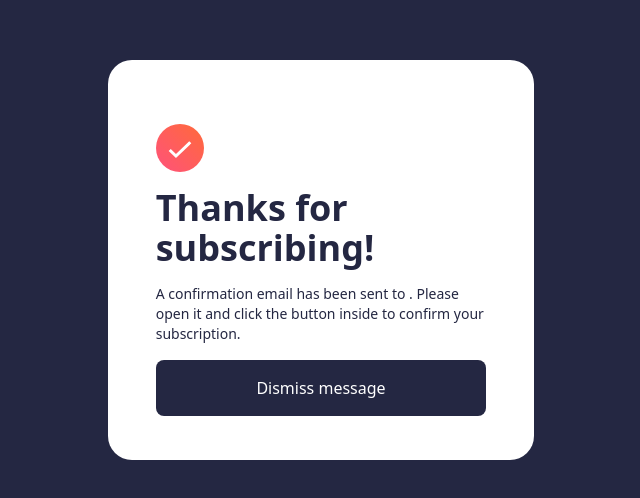
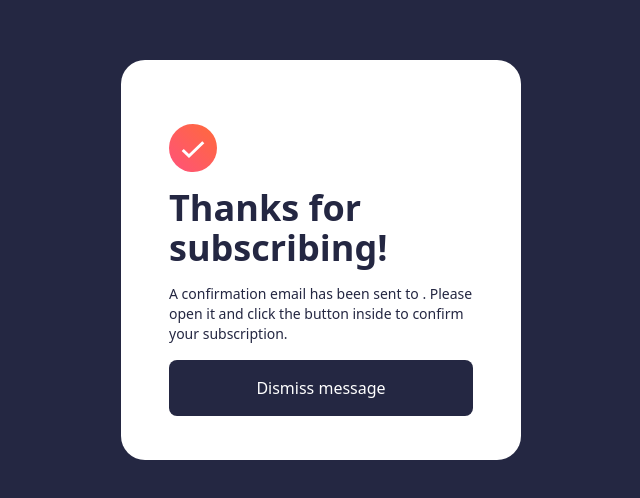
Before and after one commit to JBlezi/newsletter-signup-with-success-message, a website: page thankyou.html in a window 1280 px wide. Shown: the part 140-638 px from the top of the page, without its empty margins (319-959 px from the left). Drawn offline with nearby package versions, Linux system fonts and the light colour scheme.

Commit message:
max-width fix

```diff
--- a/main.css
+++ b/main.css
@@ -77,8 +77,15 @@
   .max-width-custom {
     max-width: 375px;
   }
+  .max-width-custom-success {
+    max-width: 375px;
+  }
 }
 
 .max-width-custom {
   max-width: 800px;
 }
+
+.max-width-custom-success {
+  max-width: 400px;
+}
--- a/thankyou.html
+++ b/thankyou.html
@@ -16,7 +16,7 @@
   </head>
   <body class="dark-slate-grey bg-dark-slate-grey">
     <div class="h-screen md:my-auto md:flex">
-      <div class="h-screen bg-white flex justify-between px-4 flex-col md:w-1/3 md:h-1/2 md:mx-auto md:p-12 md:my-auto md:rounded-3xl">
+      <div class="h-screen bg-white flex justify-between px-4 flex-col md:w-1/3 md:h-1/2 md:mx-auto md:p-12 md:my-auto md:rounded-3xl max-width-custom-success">
         <div class="my-auto md:my-4">
           <img src="./assets/images/icon-success.svg" alt="" class="h-12 w-12">
           <h1 class="text-4xl font-bold my-8 md:my-4">Thanks for subscribing!</h1>
```
